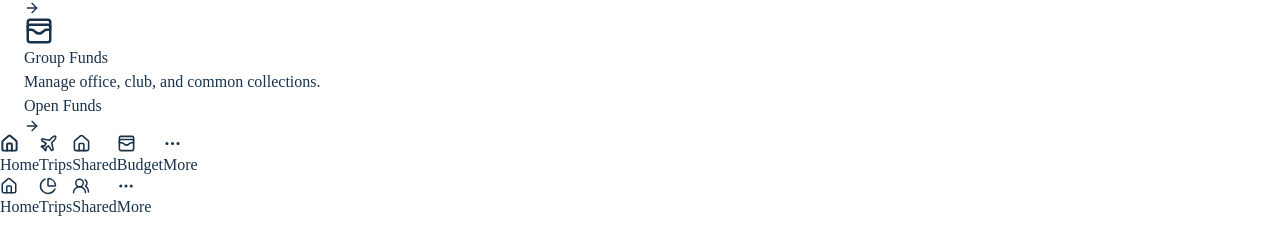
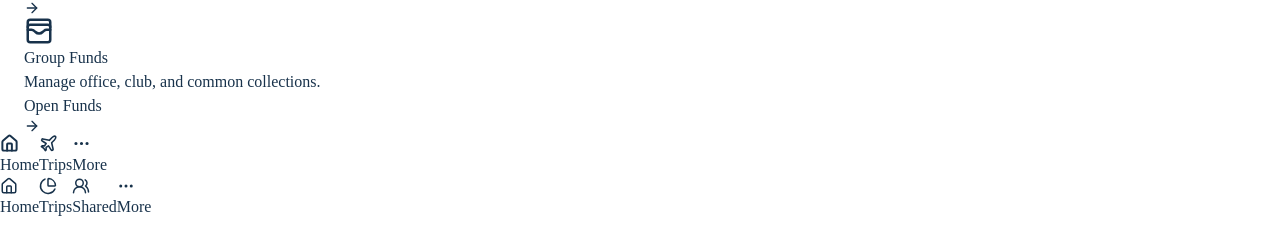
Before and after one commit to Kottyam/split-app, a React (Vite) app in the folder client/: page / in a window 1280 px wide. Shown: the part 1614-1841 px from the top of the page. Built offline with nearby package versions, Linux system fonts and the light colour scheme; no server answers.

Commit message:
Remove Shared Homes and Personal Finance from bottom navigation

```diff
--- a/client/src/components/BottomNavigation.tsx
+++ b/client/src/components/BottomNavigation.tsx
@@ -1,5 +1,5 @@
 import React from 'react';
-import { Home as HomeIcon, MoreHorizontal, Plane, WalletCards } from 'lucide-react';
+import { Home as HomeIcon, MoreHorizontal, Plane } from 'lucide-react';
 import { useLocation } from 'wouter';
 import { useLanguage } from '@/contexts/LanguageContext';
 import { cn } from '@/lib/utils';
@@ -7,8 +7,6 @@ import { cn } from '@/lib/utils';
 const items = [
   { key: 'home', path: '/', icon: HomeIcon },
   { key: 'trips', path: '/trips', icon: Plane },
-  { key: 'shared', path: '/shared-homes', icon: HomeIcon },
-  { key: 'budget', path: '/personal-budget', icon: WalletCards },
   { key: 'more', path: '/more', icon: MoreHorizontal },
 ] as const;
 
@@ -24,8 +22,6 @@ export default function BottomNavigation() {
   const labels: Record<(typeof items)[number]['key'], string> = {
     home: t('home' as any),
     trips: t('tripsNav' as any),
-    shared: t('sharedNav' as any),
-    budget: t('budget' as any),
     more: t('more' as any),
   };
 
```
